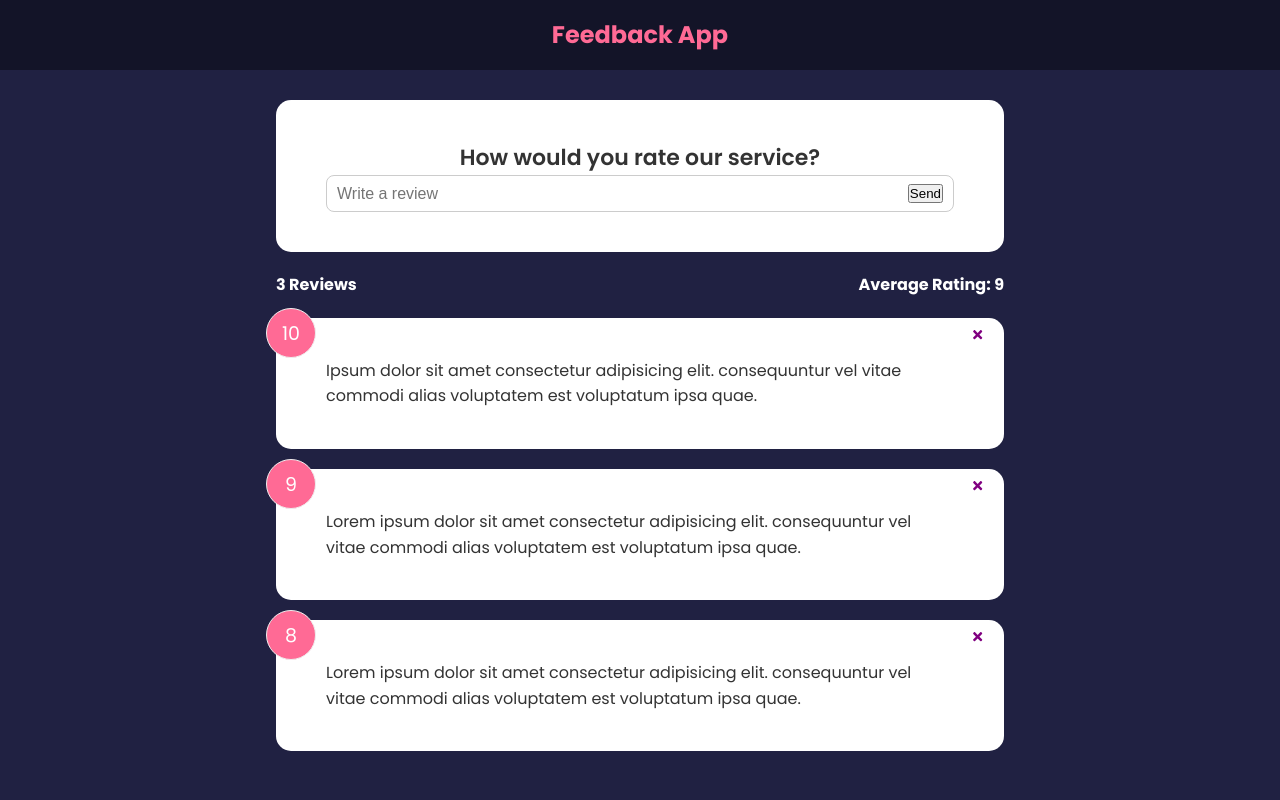
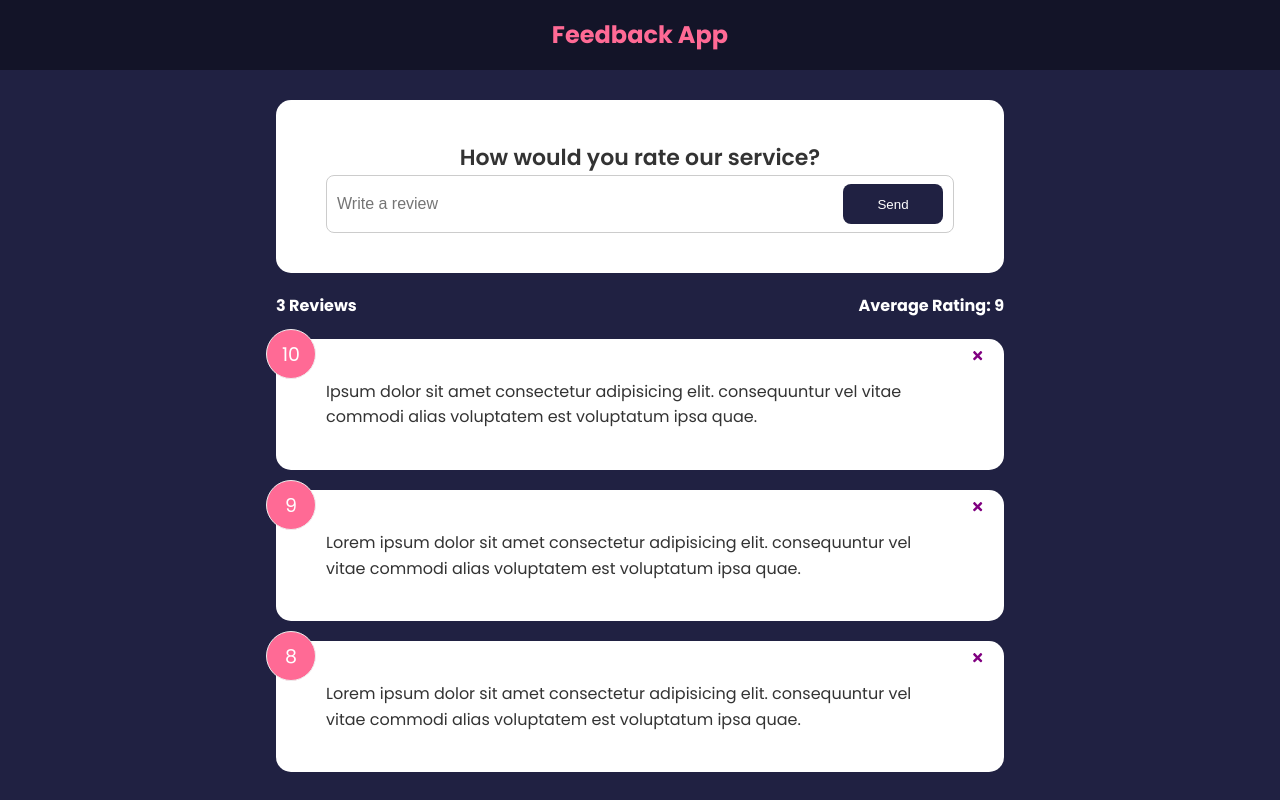
Before and after one commit to junsantilla/feedback-app, a React (Create React App) app: page / in a window 1280 px wide. Built offline with nearby package versions, Linux system fonts and the light colour scheme.

Commit message:
Create button component

```diff
--- a/src/components/FeedbackForm.jsx
+++ b/src/components/FeedbackForm.jsx
@@ -1,5 +1,6 @@
 import { useState } from "react";
 import Card from "./shared/Card";
+import Button from "./shared/Button";
 
 function FeedbackForm() {
 	const [text, setText] = useState("");
@@ -12,7 +13,7 @@ function FeedbackForm() {
 		<Card>
 			<form>
 				<h2>How would you rate our service?</h2>
-				{/** Rating select */}
+				{/** todo: Rating select */}
 				<div className="input-group">
 					<input
 						onChange={handleTextChange}
@@ -20,7 +21,7 @@ function FeedbackForm() {
 						placeholder="Write a review"
 						value={text}
 					/>
-					<button type="submit">Send</button>
+					<Button type="submit">Send</Button>
 				</div>
 			</form>
 		</Card>
--- /dev/null
+++ b/src/components/shared/Button.jsx
@@ -0,0 +1,19 @@
+function Button({ children, type, isDisabled, version }) {
+	return (
+		<button
+			type={type}
+			disabled={isDisabled}
+			className={`btn btn-${version}`}
+		>
+			{children}
+		</button>
+	);
+}
+
+Button.defaultProps = {
+	version: "primary",
+	type: "button",
+	isDisabled: false,
+};
+
+export default Button;
```
